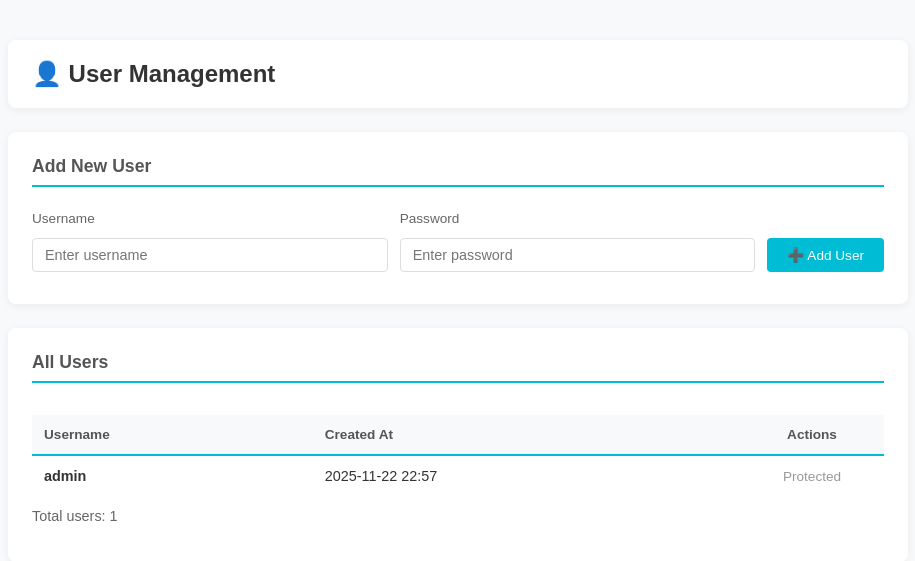
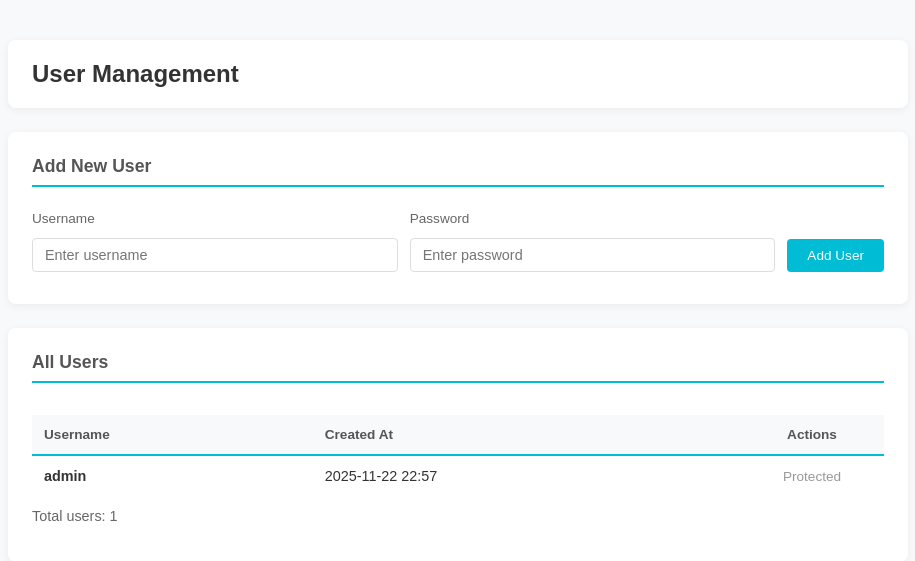
Before and after one commit to phil-keita/facturation, a Flask app: page /admin in a window 1280 px wide. Shown: the top 561 px of the page, without its empty margins (182-1097 px from the left). Run offline with Flask 3, Linux system fonts and the light colour scheme; the visitor is signed in with stand-in values (Sample User, id 1); data comes from the database, SQL or seed files in the repository.

Commit message:
Remove emojis from admin UI

```diff
--- a/templates/admin.html
+++ b/templates/admin.html
@@ -52,7 +52,7 @@
   <body>
     <div class="admin-page">
       <div class="admin-header">
-        <h1>👤 User Management</h1>
+        <h1>User Management</h1>
       </div>
 
       {% with messages = get_flashed_messages(with_categories=true) %}
@@ -76,7 +76,7 @@
             <label for="password">Password</label>
             <input name="password" id="password" type="password" placeholder="Enter password" required>
           </div>
-          <button class="btn" type="submit">➕ Add User</button>
+          <button class="btn" type="submit">Add User</button>
         </form>
       </div>
 
```
